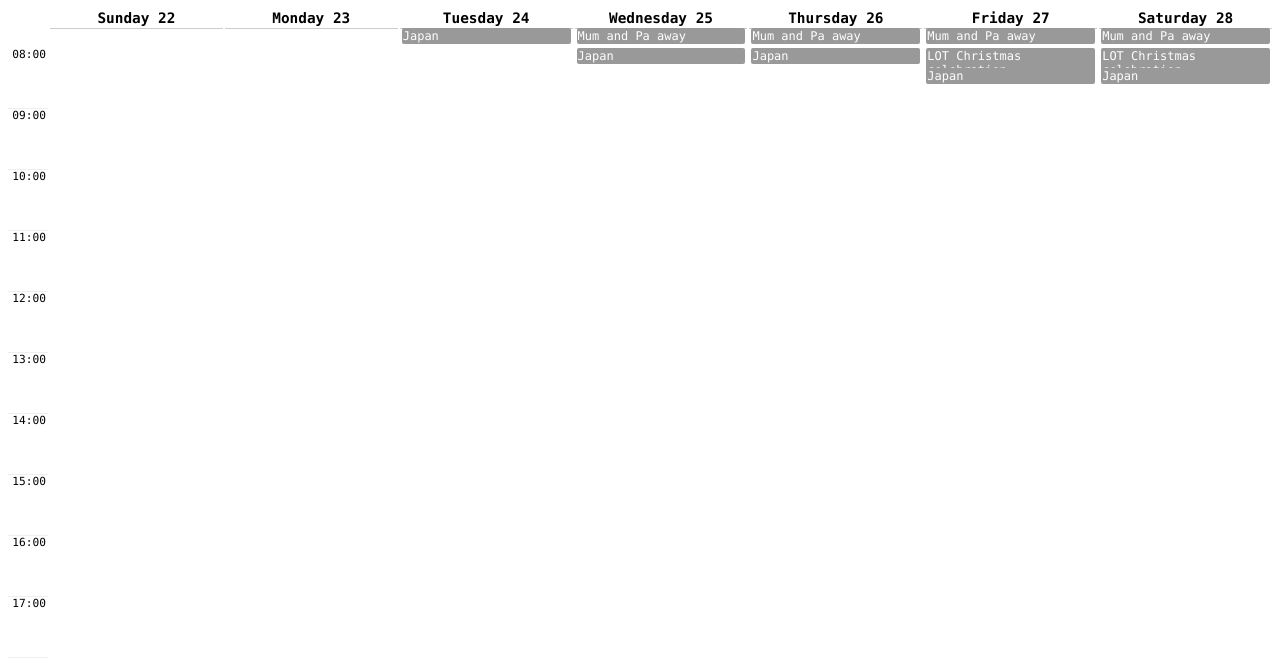
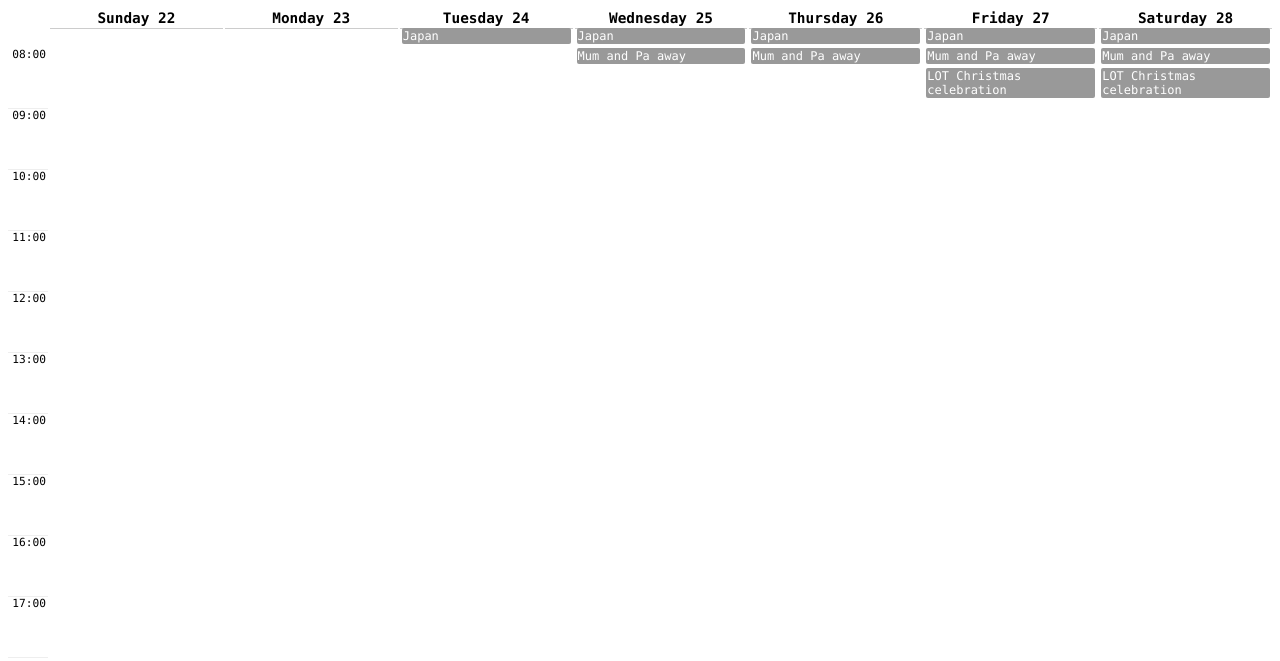
Before and after one commit to henghenghengheng/kobo-calendar, a plain HTML site: page calendar.html in a window 1280 px wide. Drawn offline with Linux system fonts and the light colour scheme.

Commit message:
Update calendar.html [ci skip]

```diff
--- a/calendar.html
+++ b/calendar.html
@@ -32,21 +32,21 @@ body {font-family:Monaco, monospace; background:#fff; margin:0; padding:0.5em;}
 <div class="all-day" style="top:20px">Japan</div>
 </div>
 <div class="day-column"><div class="day-column-header">Wednesday 25</div>
-<div class="all-day" style="top:20px">Mum and Pa away</div>
-<div class="all-day" style="top:40px">Japan</div>
+<div class="all-day" style="top:20px">Japan</div>
+<div class="all-day" style="top:40px">Mum and Pa away</div>
 </div>
 <div class="day-column"><div class="day-column-header">Thursday 26</div>
-<div class="all-day" style="top:20px">Mum and Pa away</div>
-<div class="all-day" style="top:40px">Japan</div>
+<div class="all-day" style="top:20px">Japan</div>
+<div class="all-day" style="top:40px">Mum and Pa away</div>
 </div>
 <div class="day-column"><div class="day-column-header">Friday 27</div>
-<div class="all-day" style="top:20px">Mum and Pa away</div>
-<div class="all-day" style="top:40px">LOT Christmas celebration</div>
-<div class="all-day" style="top:60px">Japan</div>
+<div class="all-day" style="top:20px">Japan</div>
+<div class="all-day" style="top:40px">Mum and Pa away</div>
+<div class="all-day" style="top:60px">LOT Christmas celebration</div>
 </div>
 <div class="day-column"><div class="day-column-header">Saturday 28</div>
-<div class="all-day" style="top:20px">Mum and Pa away</div>
-<div class="all-day" style="top:40px">LOT Christmas celebration</div>
-<div class="all-day" style="top:60px">Japan</div>
+<div class="all-day" style="top:20px">Japan</div>
+<div class="all-day" style="top:40px">Mum and Pa away</div>
+<div class="all-day" style="top:60px">LOT Christmas celebration</div>
 </div>
 </div></div></body></html>
```
